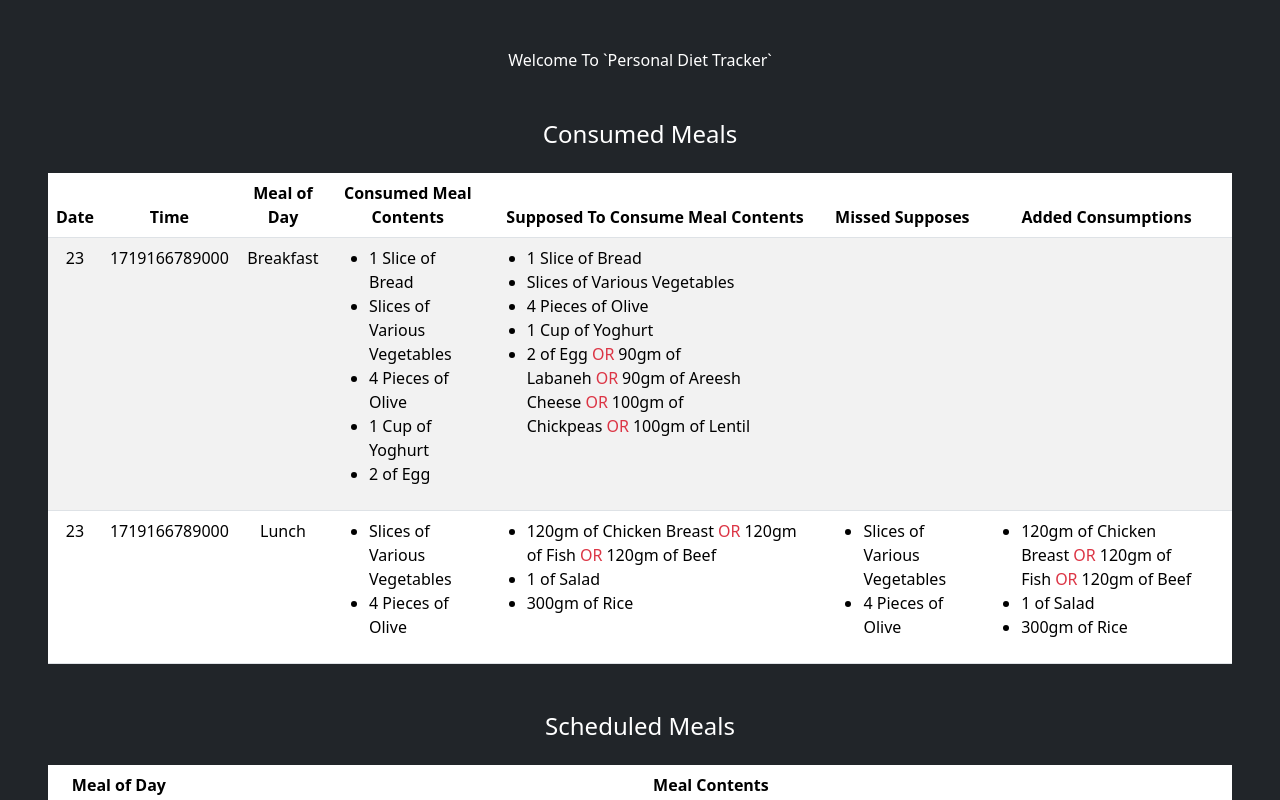
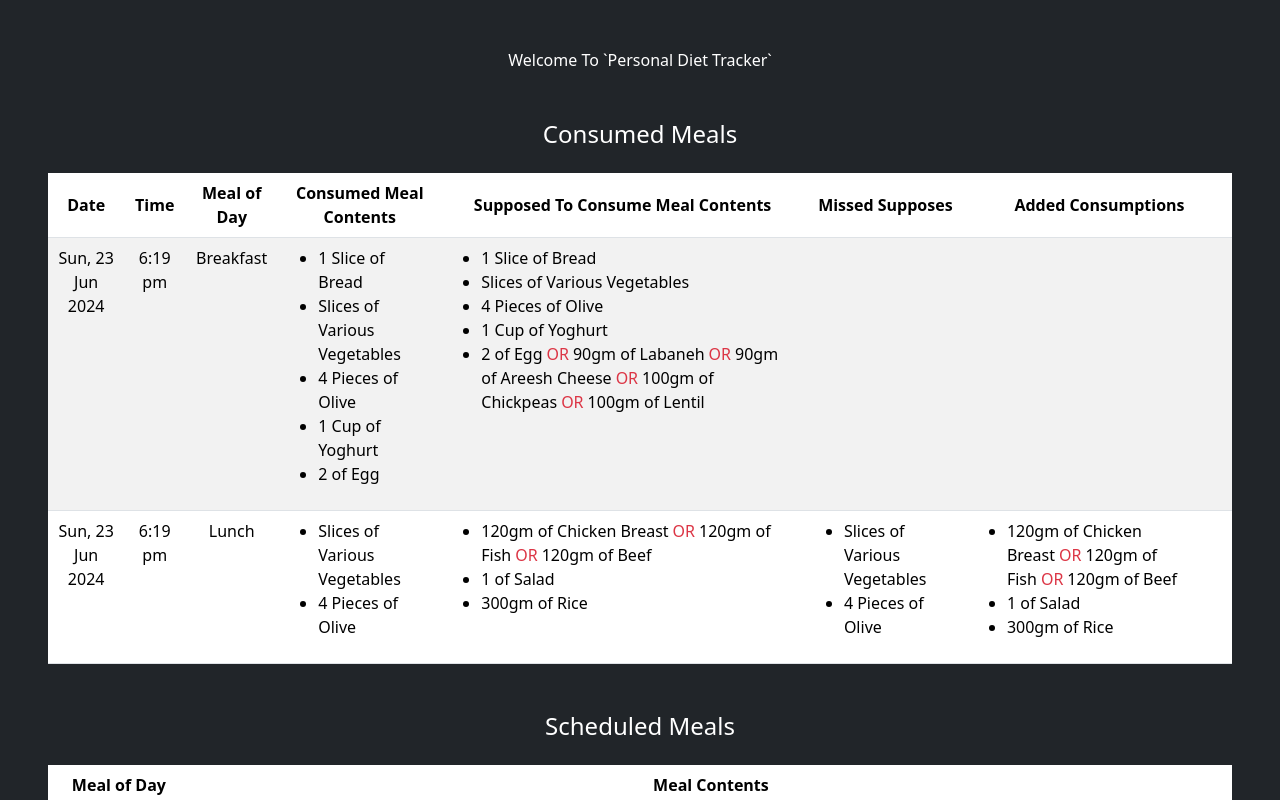
Before and after one commit to makkahwi/heal-tracker, a React (Create React App) app: page / in a window 1280 px wide. Shown: the top 800 px of the page. Built offline with nearby package versions, Linux system fonts and the light colour scheme.

Commit message:
Add Moment Library

```diff
--- a/package.json
+++ b/package.json
@@ -11,6 +11,7 @@
     "@types/react": "^18.0.0",
     "@types/react-dom": "^18.0.0",
     "bootstrap": "^5.3.3",
+    "moment": "^2.30.1",
     "react": "^18.3.1",
     "react-dom": "^18.3.1",
     "react-scripts": "5.0.1",
--- a/src/Views/Consumption/index.tsx
+++ b/src/Views/Consumption/index.tsx
@@ -1,10 +1,11 @@
+import moment from "moment";
 import MealView from "../../Components/MealView";
 import PageSection from "../../Components/PageSection";
 
 const Consumption = () => {
   const consumption = [
     {
-      timestamp: new Date(),
+      timestamp: moment(),
       meal: "Breakfast",
       contents: [
         { element: "Bread", count: "1 Slice" },
@@ -34,7 +35,7 @@ const Consumption = () => {
       ],
     },
     {
-      timestamp: new Date(),
+      timestamp: moment(),
       meal: "Lunch",
       contents: [
         { element: "Various Vegetables", count: "Slices" },
@@ -62,7 +63,7 @@ const Consumption = () => {
     <PageSection title="Consumed Meals">
       <table className="table table-responsive table-striped">
         <thead>
-          <tr>
+          <tr className="align-middle">
             <th>Date</th>
 
             <th>Time</th>
@@ -82,8 +83,8 @@ const Consumption = () => {
         <tbody>
           {consumption.map(({ timestamp, meal, contents, supposed }, x) => (
             <tr key={x}>
-              <td>{timestamp.getDate()}</td>
-              <td>{timestamp.getTime()}</td>
+              <td>{timestamp.format("ddd, D MMM YYYY")}</td>
+              <td>{timestamp.format("h:mm a")}</td>
               <td>{meal}</td>
 
               <td>
--- a/src/Views/Schedule/index.tsx
+++ b/src/Views/Schedule/index.tsx
@@ -53,7 +53,7 @@ const Schedule = () => {
     <PageSection title="Scheduled Meals">
       <table className="table table-responsive table-striped">
         <thead>
-          <tr>
+          <tr className="align-middle">
             <th>Meal of Day</th>
 
             <th>Meal Contents</th>
```
